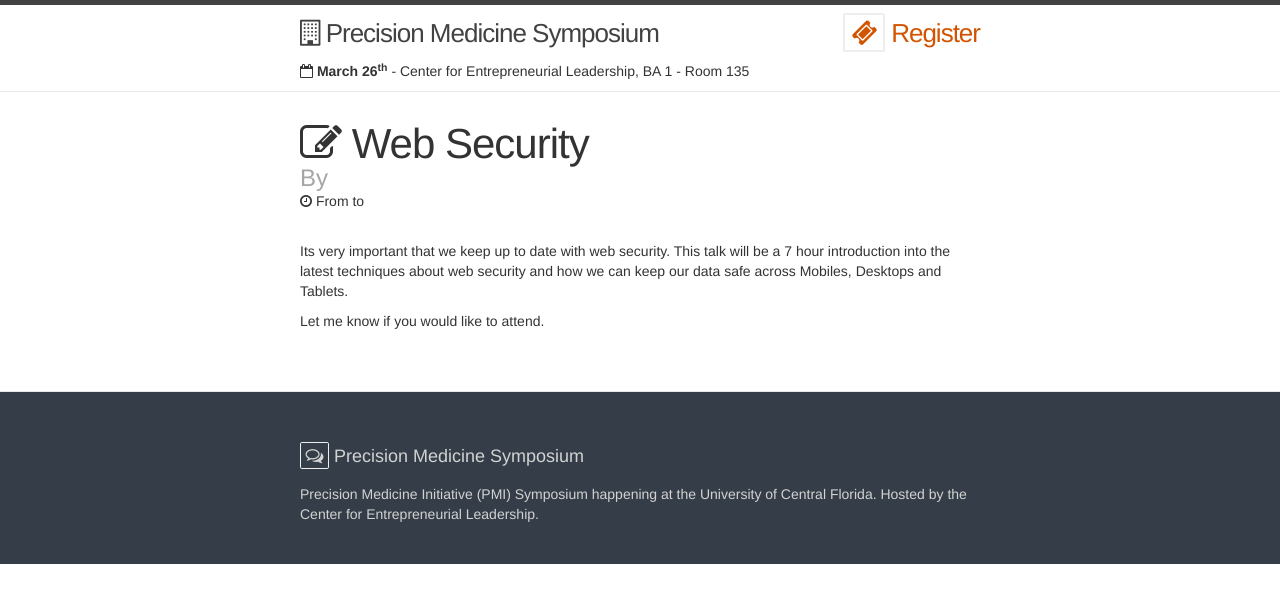
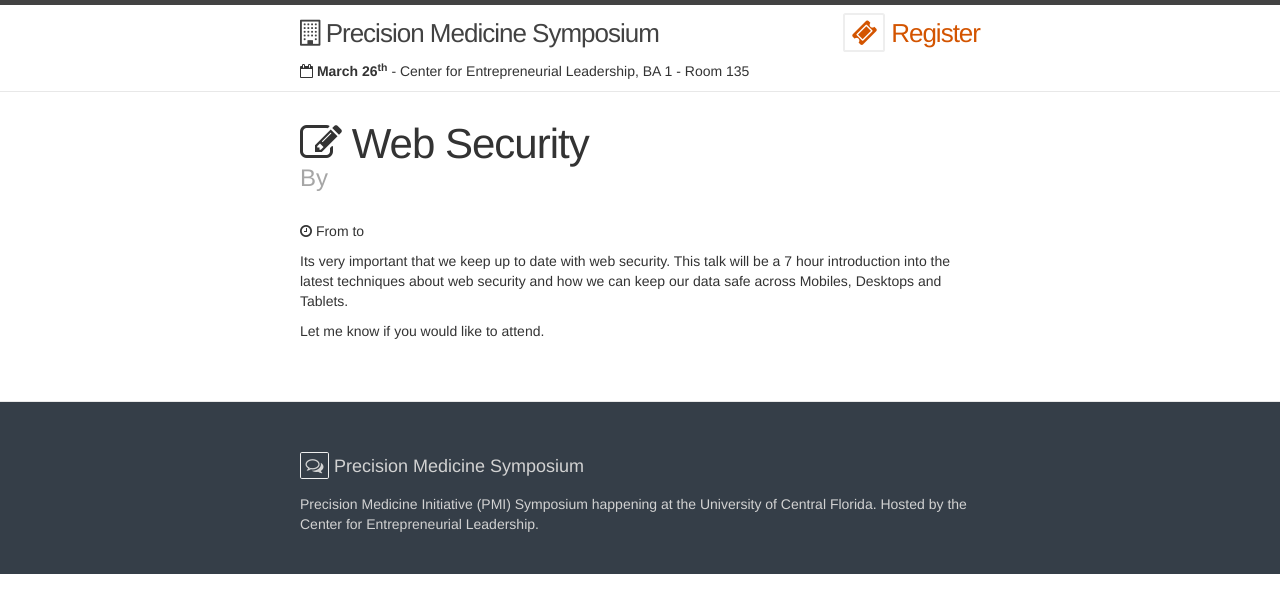
Before and after one commit to dhillonv10/pmi, a Jekyll site: the page built from _posts/2016-04-28-web-security.md, in a window 1280 px wide. Shown: the top 613 px of the page. Built offline with Jekyll 4.4.1, drawn with Linux system fonts in a browser that asks for light colours; nearby versions of some CDN libraries.

```diff
--- a/_layouts/post.html
+++ b/_layouts/post.html
@@ -10,11 +10,12 @@
     <h2 class="post-title" itemprop="name headline"><i class="fa fa-pencil-square-o"></i> {{ page.title }}</h2>
 
     <h3 class="post-organisers-name">By {{organiser.name}}</h3>
-
-    <p><i class="fa fa-clock-o"></i> From {{ page.start_time}} to {{page.end_time }}</p>
   </header>
 
     <div class="post-content" itemprop="articleBody">
+
+    <p><i class="fa fa-clock-o"></i> From {{ page.start_time}} to {{page.end_time }}</p>
+
     {{ content }}
   </div>
 
```
